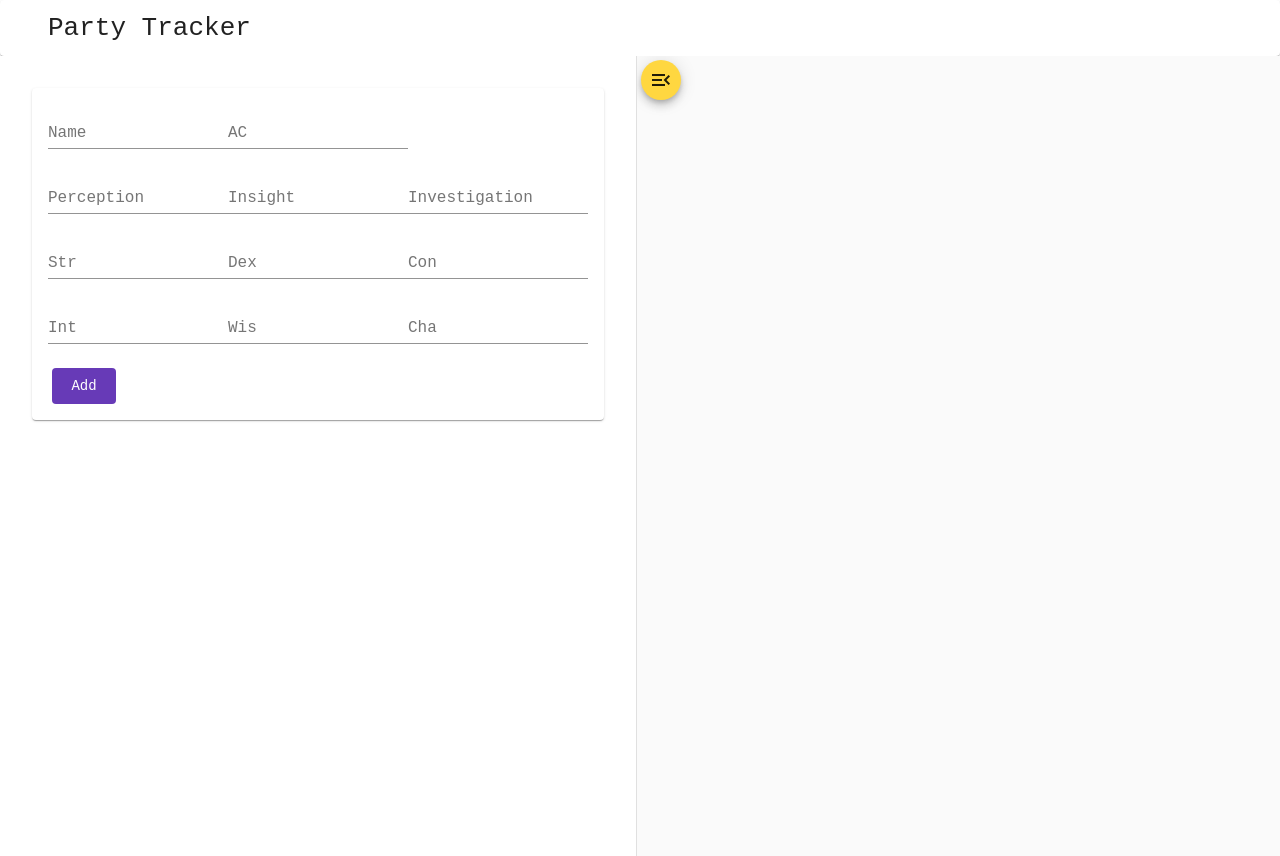
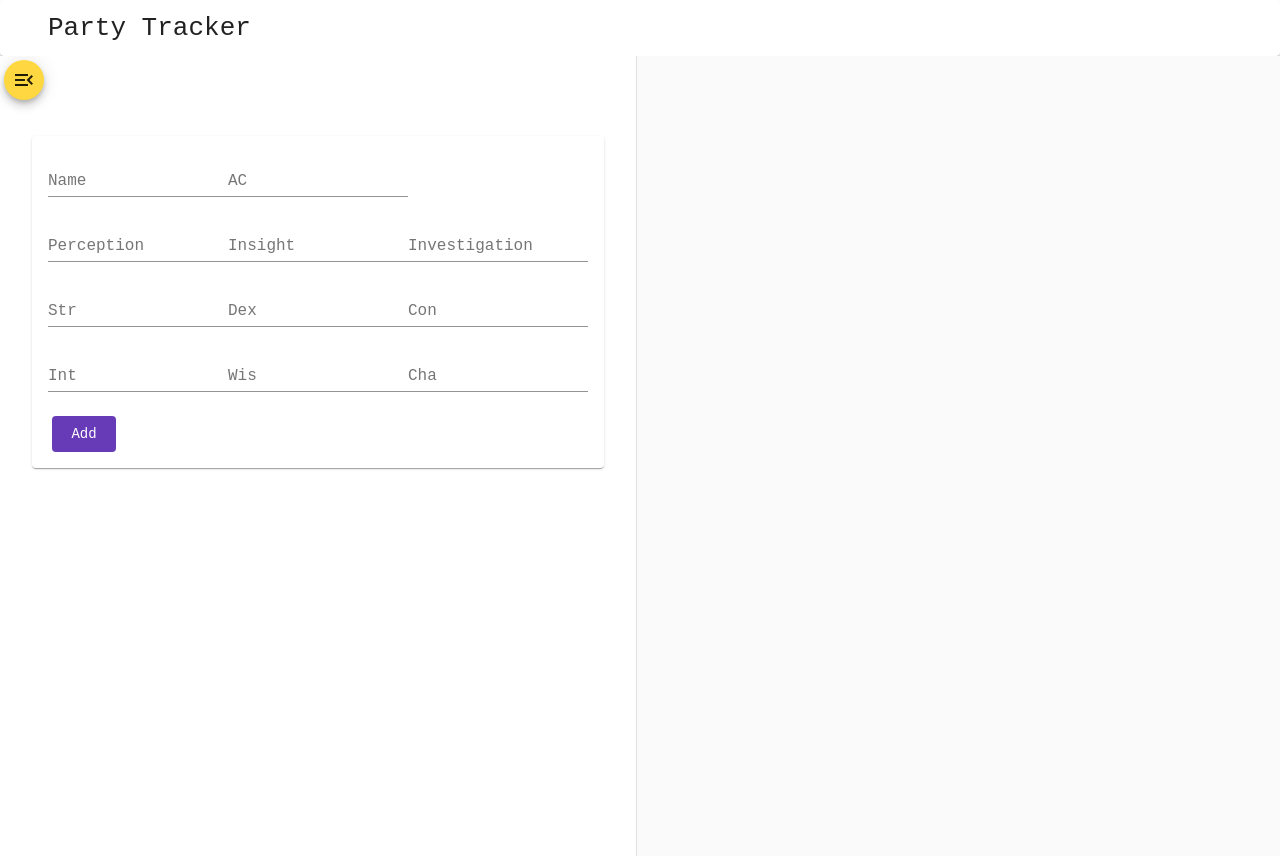
Before and after one commit to BlakeRhodes/partytracker, an Angular app: page / in a window 1280 px wide. Both pictures are taken after a click on the button "menu". Built offline with nearby package versions, Linux system fonts and the light colour scheme.

Commit message:
allow side nav to be closed on moblie

```diff
--- a/src/app/character-list/character-list.component.html
+++ b/src/app/character-list/character-list.component.html
@@ -1,5 +1,10 @@
 <mat-drawer-container autosize>
   <mat-drawer #drawer mode="side">
+    <div>
+      <button mat-mini-fab (click)="drawer.toggle()" *ngIf="drawer.opened">
+        <mat-icon>menu_open</mat-icon>
+      </button>
+    </div>
     <mat-card>
       <mat-card-content [formGroup]="form">
         <div>
@@ -59,9 +64,8 @@
     </mat-card>
   </mat-drawer>
 
-    <button mat-mini-fab (click)="drawer.toggle()">
-      <mat-icon *ngIf="!drawer.opened">menu</mat-icon>
-      <mat-icon *ngIf="drawer.opened">menu_open</mat-icon>
+  <button mat-mini-fab (click)="drawer.toggle()" *ngIf="!drawer.opened">
+    <mat-icon>menu</mat-icon>
   </button>
 
   <app-character-card *ngFor="let character of characters; let i = index"
```
Lines whose indentation alone changed are shown as unchanged.
